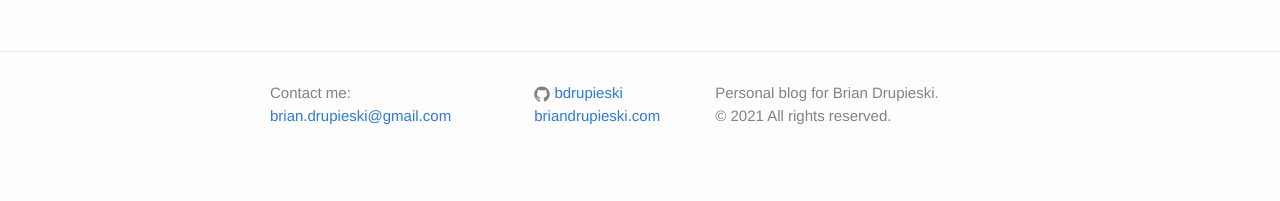
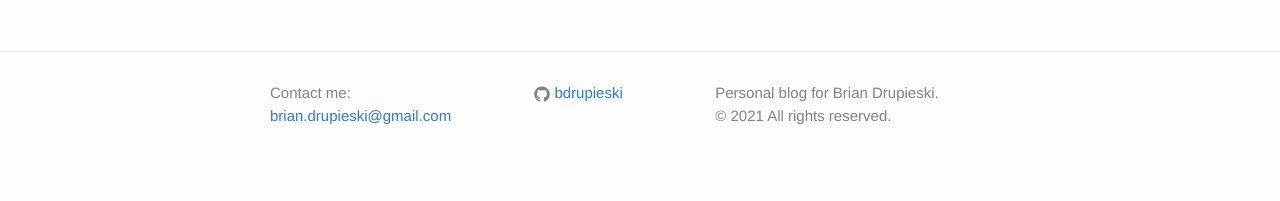
Before and after one commit to bdrupieski/bdrupieski.github.io, a Jekyll site: the page built from index.html, in a window 1280 px wide. Shown: the part 1304-1505 px from the top of the page. Built offline with Jekyll 4.4.1, drawn with Linux system fonts in a browser that asks for light colours.

Commit message:
remove link to website

```diff
--- a/_includes/footer.html
+++ b/_includes/footer.html
@@ -26,9 +26,6 @@
           </li>
           {% endif %}
 
-		  <li>
-            <a href="http://www.briandrupieski.com">briandrupieski.com</a>
-          </li>
         </ul>
       </div>
 
```
